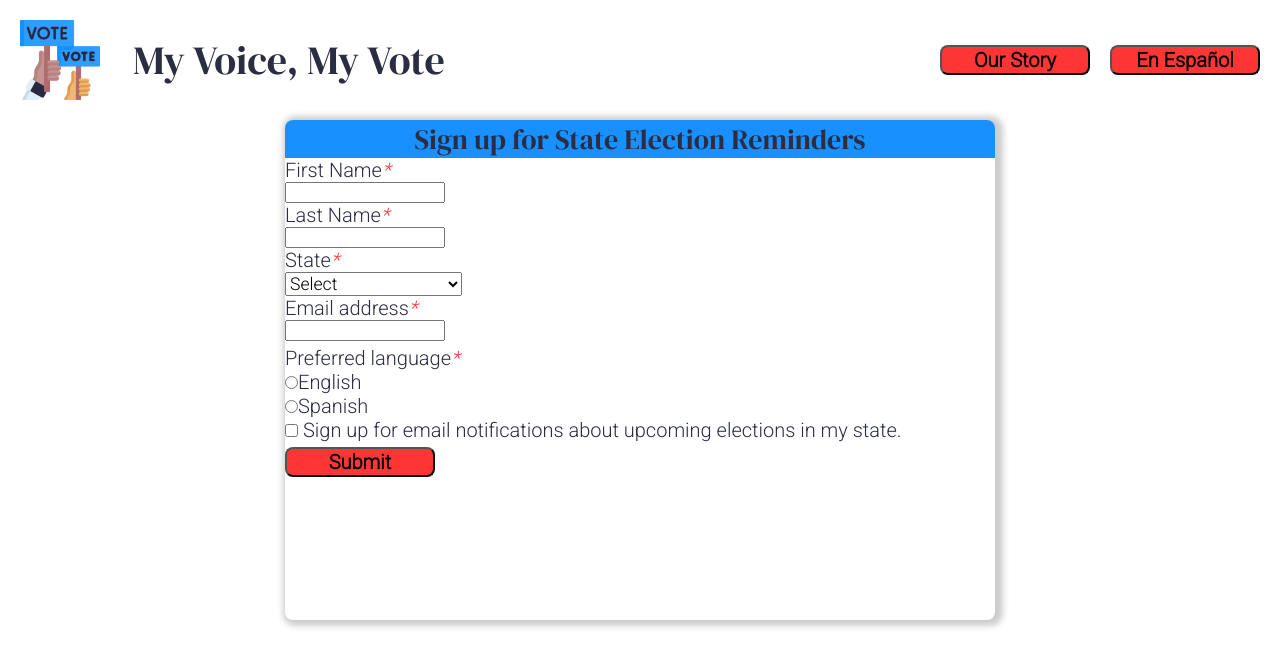
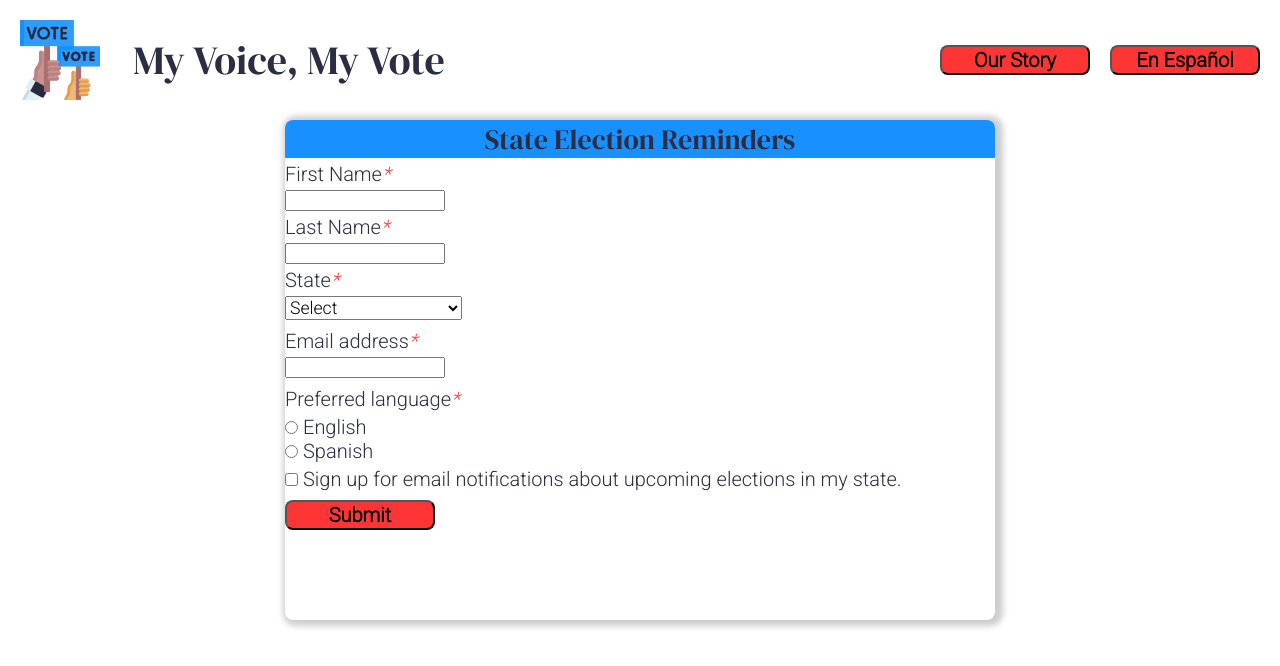
Before and after one commit to ivonne-hernandez/mi-voz-mi-voto-1, a React (Create React App) app: page / in a window 1280 px wide. Shown: the top 666 px of the page. Built offline with nearby package versions, Linux system fonts and the light colour scheme.

Commit message:
Add classNames to label, p and div tags for styling

```diff
--- a/src/Components/EmailNotificationForm/EmailNotificationForm.js
+++ b/src/Components/EmailNotificationForm/EmailNotificationForm.js
@@ -168,10 +168,10 @@ class EmailNotificationForm extends Component {
     return (
       <form className="form-container">
         <div className="form-header-container">
-          <p className="form-header">Sign up for State Election Reminders</p>
+          <p className="form-header">State Election Reminders</p>
         </div>
         <div className="label-input-container">
-          <label>
+          <label className="label">
             First Name<em>*</em>
             <input type="text"
               name="first_name"
@@ -184,7 +184,7 @@ class EmailNotificationForm extends Component {
           </label>
         </div>
         <div className="label-input-container">
-          <label>
+          <label className="label">
             Last Name<em>*</em>
             <input type="text"
               name="last_name"
@@ -197,7 +197,7 @@ class EmailNotificationForm extends Component {
           </label>
         </div>
         <div className="label-input-container">
-          <label>State<em>*</em></label>
+          <label className="label">State<em>*</em></label>
           <select name="state"
             id="state-select"
             className="state-name-select input"
@@ -206,8 +206,8 @@ class EmailNotificationForm extends Component {
             {this.stateOptions()}
           </select>
         </div>
-        <div className="label-input-container">
-          <label>
+        <div className="label-input-container email-label">
+          <label className="label">
             Email address<em>*</em>
             <input type="email"
               name="email"
@@ -219,17 +219,16 @@ class EmailNotificationForm extends Component {
               onChange={(event) => this.handleInputChange(event)}/>
           </label>
         </div>
-        <p className="preferred-lang-p">Preferred language<em>*</em></p>
+        <p className="preferred-lang-p label">Preferred language<em>*</em></p>
         <div className="label-input-container">
           <input type="radio"
             name="language"
-            value={this.state.language}
             id="english"
             value="en"
             required="required"
-            aria-required="true"
+            className="input-radio"
             onChange={(event) => this.handleInputChange(event)}/>
-          <label>English</label>
+          <label className="label-radio">English</label>
         </div>
         <div className="label-input-container">
           <input type="radio"
@@ -237,20 +236,20 @@ class EmailNotificationForm extends Component {
             id="spanish"
             value="es"
             required="required"
-            aria-required="true"
+            className="input-radio"
             onChange={(event) => this.handleInputChange(event)}/>
-          <label>Spanish</label>
+          <label className="label-radio">Spanish</label>
         </div>
         <div className="label-input-container">
           <input type="checkbox"
             name="agree_to_emails"
-            value={this.state.agree_to_emails}
             id="agree_to_emails"
             value={this.state.agree_to_emails}
             required="required"
             aria-required="true"
+            className="input-checkbox"
             onChange={(event) => this.handleInputChange(event)}/>
-          <label className="agree-to-emails-checkbox">Sign up for email notifications about upcoming elections in my state.</label>
+          <label className="agree-to-emails-checkbox label">Sign up for email notifications about upcoming elections in my state.</label>
         </div>
         <div className="submit-button-container">
           <button
```
